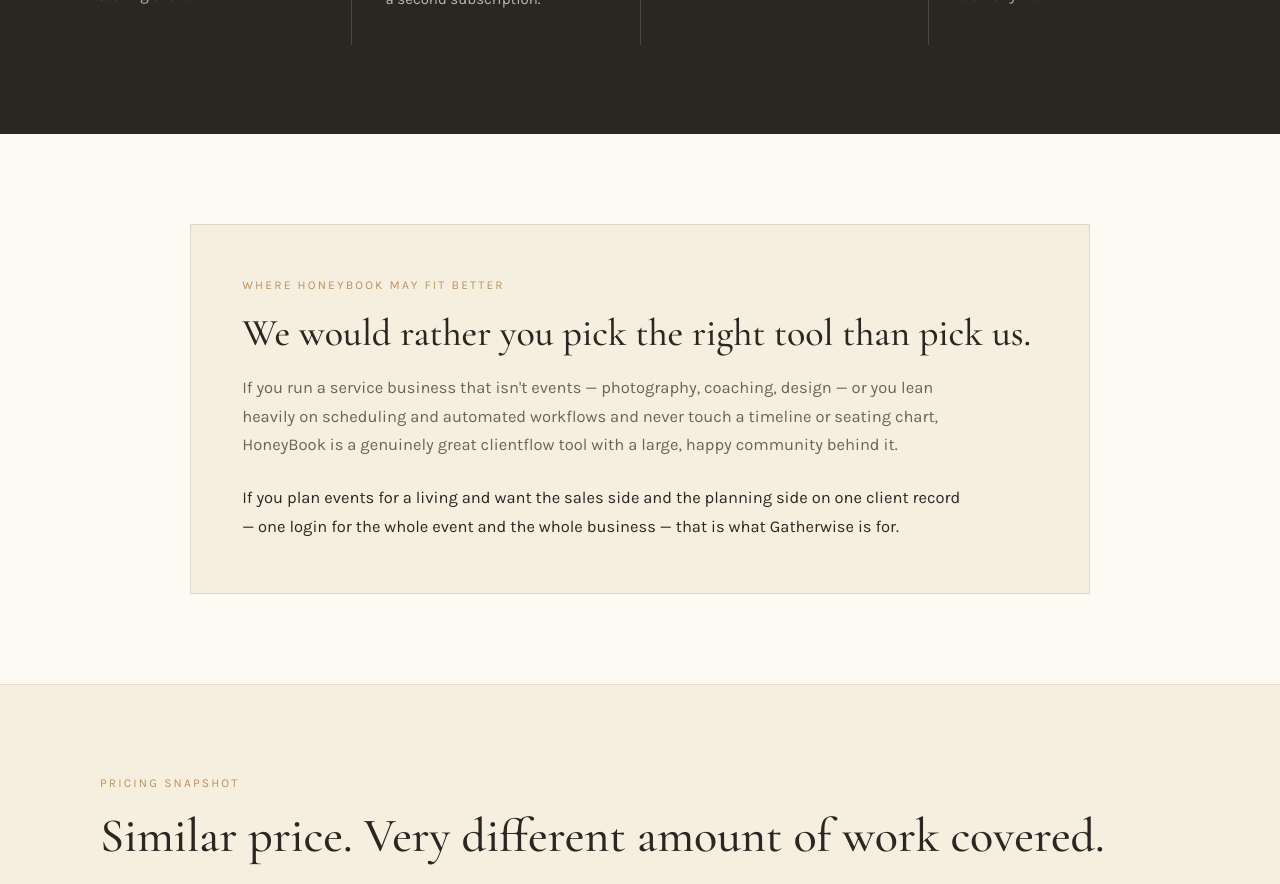
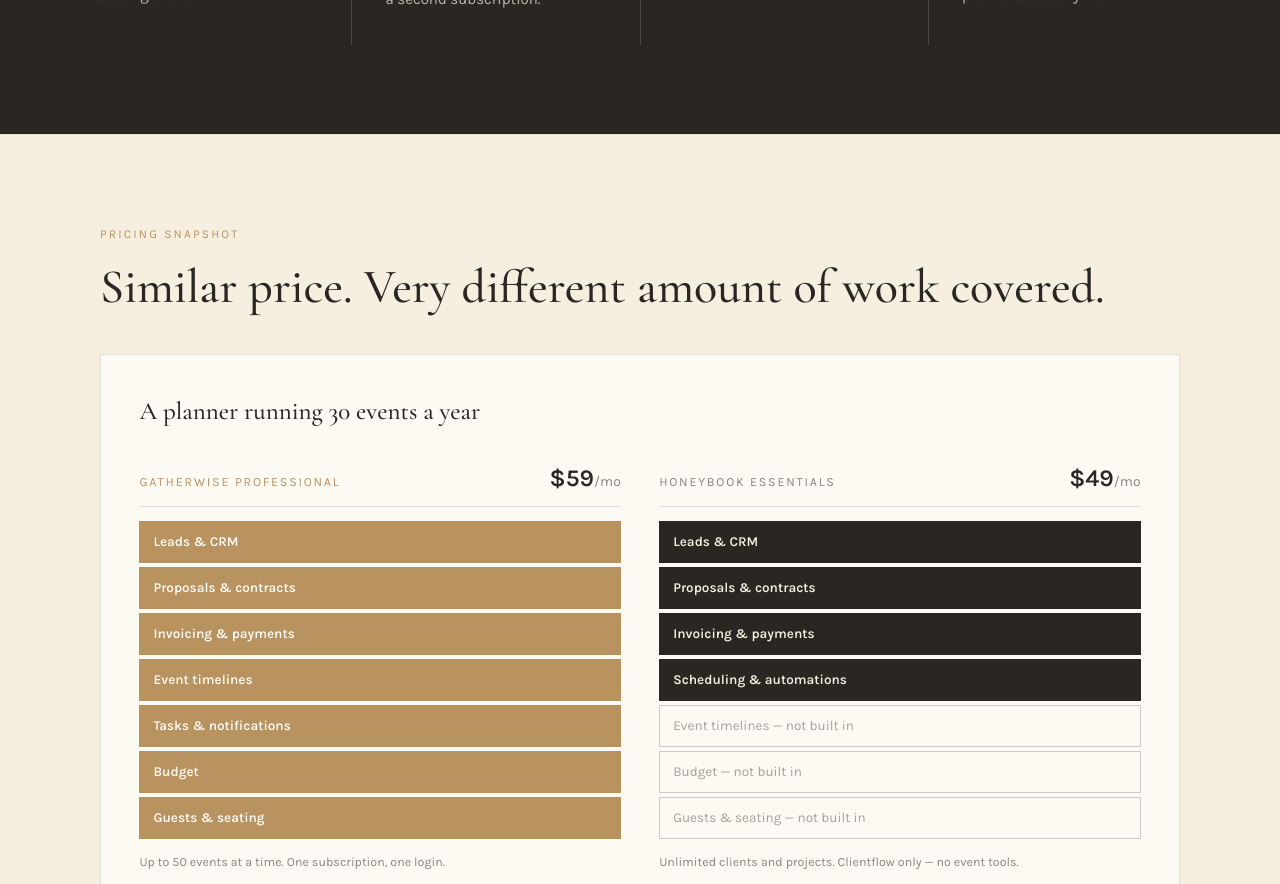
Before and after one commit to gatherwiseio/gatherwise, a Next.js app: page /compare/honeybook in a window 1280 px wide. Shown: the part 4300-5184 px from the top of the page. Built offline with nearby package versions, Linux system fonts and the light colour scheme.

Commit message:
Refine HoneyBook comparison copy
Drop the "Where HoneyBook may fit better" section to match the current
comparison-page layout, and update the example professions to interior
designers, web designers and independent consultants.

Co-Authored-By: Claude Opus 4.8 <noreply@anthropic.com>

```diff
--- a/app/compare/honeybook/page.tsx
+++ b/app/compare/honeybook/page.tsx
@@ -59,7 +59,7 @@ const differentiators = [
   {
     number: "04",
     title: "Purpose-built for planners",
-    body: "HoneyBook serves photographers, coaches and freelancers alike. Gatherwise is shaped around one job: how event and wedding planners actually work.",
+    body: "HoneyBook serves interior designers, web designers and independent consultants alike. Gatherwise is shaped around one job: how event and wedding planners actually work.",
   },
 ];
 
@@ -368,27 +368,6 @@ export default function Page() {
           </div>
         </section>
 
-        <section className={styles.fit}>
-          <div className={styles.fitCard}>
-            <div className={styles.eyebrow}>Where HoneyBook may fit better</div>
-            <h2 className={styles.fitTitle}>
-              We would rather you pick the right tool than pick us.
-            </h2>
-            <p className={styles.fitText}>
-              If you run a service business that isn&apos;t events — photography,
-              coaching, design — or you lean heavily on scheduling and automated
-              workflows and never touch a timeline or seating chart, HoneyBook is
-              a genuinely great clientflow tool with a large, happy community
-              behind it.
-            </p>
-            <p className={styles.fitClose}>
-              If you plan events for a living and want the sales side and the
-              planning side on one client record — one login for the whole event
-              and the whole business — that is what Gatherwise is for.
-            </p>
-          </div>
-        </section>
-
         <section id="pricing" className={styles.pricing}>
           <div className={styles.narrow}>
             <div className={styles.eyebrow}>Pricing snapshot</div>
```
